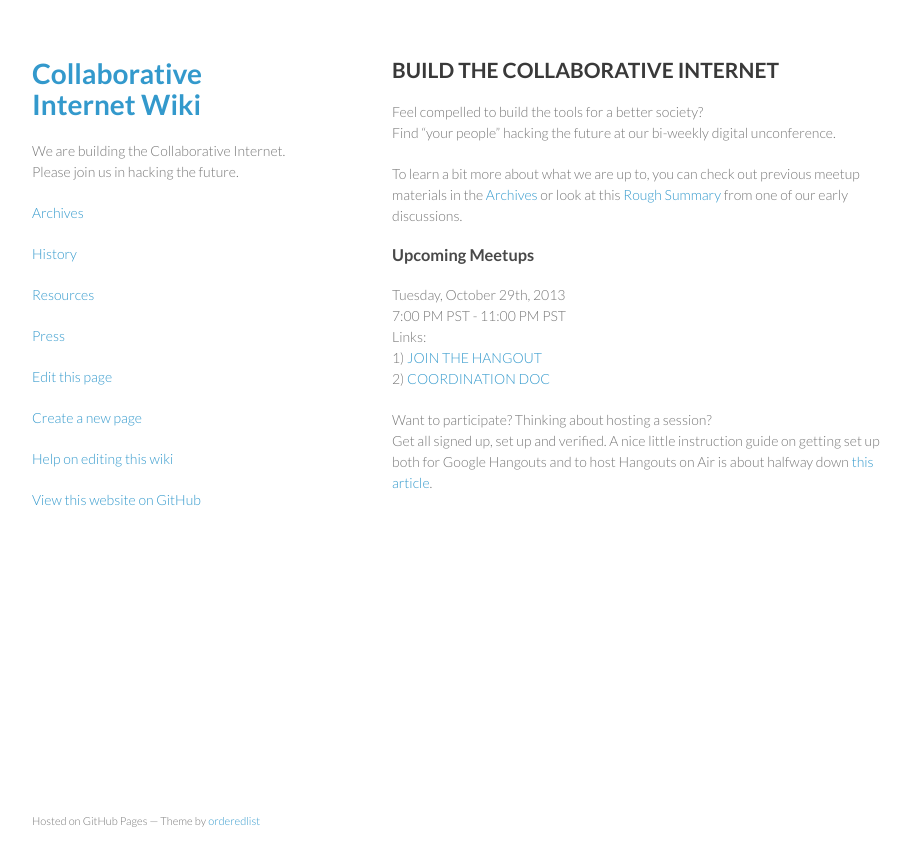
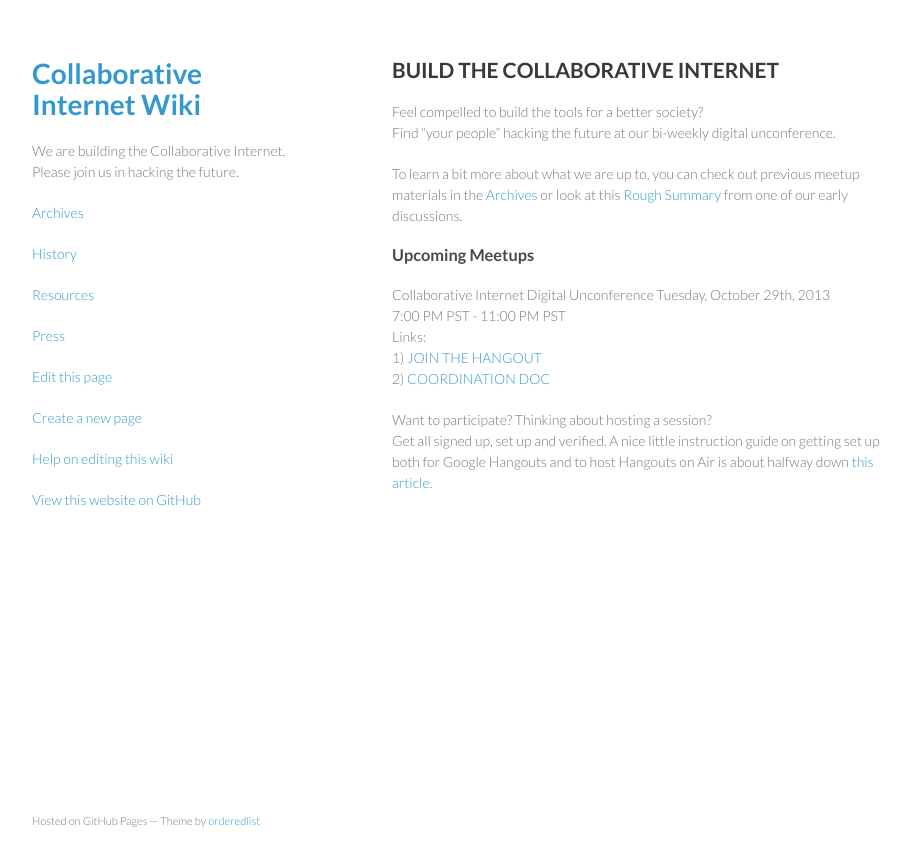
Before and after one commit to collaborativeinternet/collaborativeinternet.github.io, a Jekyll site: the page built from index.md, in a window 1280 px wide. Shown: the top 866 px of the page, without its empty margins (178-1088 px from the left). Built offline with Jekyll 4.4.1, drawn with Linux system fonts in a browser that asks for light colours.

Commit message:
Update index.md

```diff
--- a/index.md
+++ b/index.md
@@ -11,6 +11,7 @@ To learn a bit more about what we are up to, you can check out previous meetup m
 
 ### Upcoming Meetups
 
+Collaborative Internet Digital Unconference
 Tuesday, October 29th, 2013
 7:00 PM PST - 11:00 PM PST
 Links:
```
